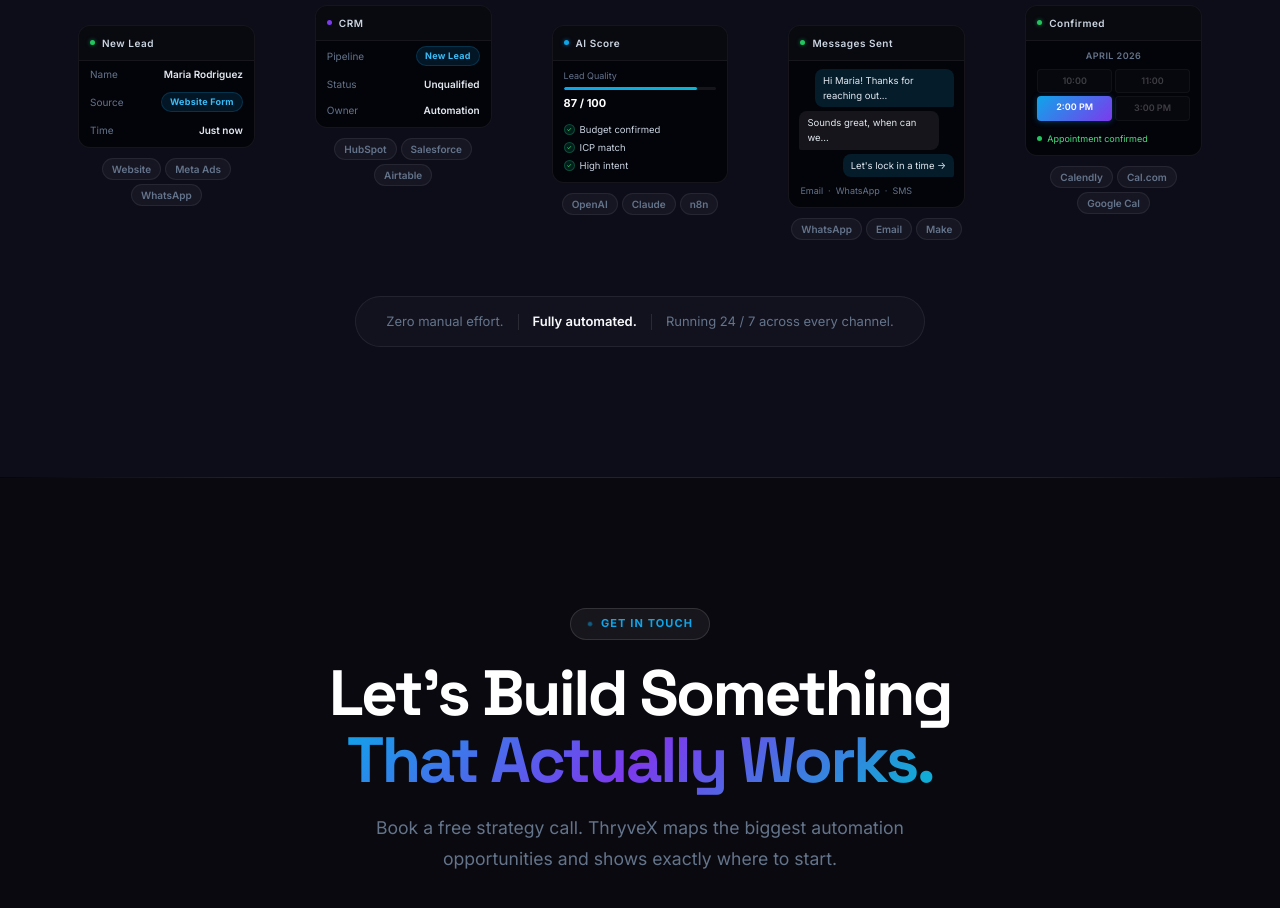
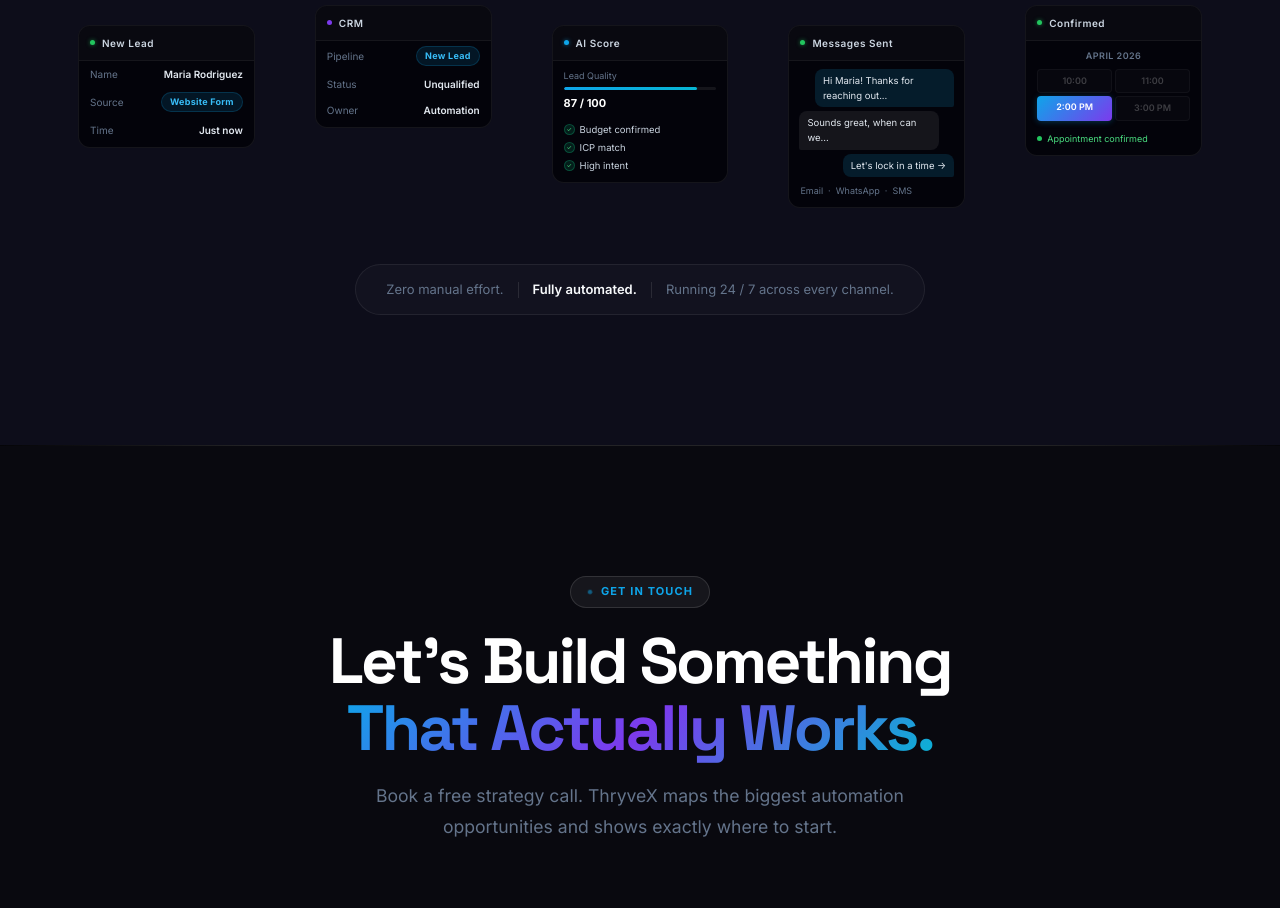
Before and after one commit to Thryvexgroup/ThryveX-Group, a website: page index.html in a window 1280 px wide. Shown: the part 5160-6068 px from the top of the page. Drawn offline with nearby package versions, Linux system fonts and the light colour scheme.

Commit message:
Remove tool badges from automation pipeline section
Co-Authored-By: Claude Sonnet 4.6 <noreply@anthropic.com>

```diff
--- a/index.html
+++ b/index.html
@@ -299,8 +299,6 @@
     .pm-slot-act{background:linear-gradient(135deg,var(--blue),var(--purple));color:#fff;box-shadow:0 1px 6px rgba(14,165,233,.3)}
     .pm-cal-conf{padding:5px 11px 9px;display:flex;align-items:center;gap:5px;font-size:9px;color:#4ade80}
     .pm-cal-conf-dot{width:5px;height:5px;border-radius:50%;background:#22c55e;flex-shrink:0}
-    .pipe-tools{display:flex;flex-wrap:wrap;justify-content:center;gap:4px;margin-top:10px}
-    .pipe-tool{padding:2px 9px;border-radius:var(--r-f);background:rgba(255,255,255,.04);border:1px solid rgba(255,255,255,.07);font-size:10px;font-weight:600;color:var(--tm)}
     .pipe-note{text-align:center;margin-top:56px}
     .pipe-note-inner{display:inline-flex;align-items:center;gap:14px;padding:14px 30px;border:1px solid rgba(255,255,255,.07);border-radius:var(--r-f);background:rgba(255,255,255,.025)}
     .pipe-note-inner span{font-size:13px;color:var(--tm)}
@@ -678,7 +676,6 @@
           <div class="pm-row"><span class="pm-k" data-en="Source" data-es="Fuente">Source</span><span class="pm-tag pm-tag-blue" data-en="Website Form" data-es="Formulario Web">Website Form</span></div>
           <div class="pm-row"><span class="pm-k" data-en="Time" data-es="Hora">Time</span><span class="pm-v" data-en="Just now" data-es="Ahora mismo">Just now</span></div>
         </div>
-        <div class="pipe-tools"><span class="pipe-tool">Website</span><span class="pipe-tool">Meta Ads</span><span class="pipe-tool">WhatsApp</span></div>
       </div>
 
       <!-- Connector 1 -->
@@ -698,7 +695,6 @@
           <div class="pm-row"><span class="pm-k" data-en="Status" data-es="Estado">Status</span><span class="pm-v" data-en="Unqualified" data-es="Sin Calificar">Unqualified</span></div>
           <div class="pm-row"><span class="pm-k" data-en="Owner" data-es="Responsable">Owner</span><span class="pm-v" data-en="Automation" data-es="Automatización">Automation</span></div>
         </div>
-        <div class="pipe-tools"><span class="pipe-tool">HubSpot</span><span class="pipe-tool">Salesforce</span><span class="pipe-tool">Airtable</span></div>
       </div>
 
       <!-- Connector 2 -->
@@ -725,7 +721,6 @@
             <div class="pm-chk"><div class="pm-chk-ico">✓</div><span data-en="High intent" data-es="Alta intención">High intent</span></div>
           </div>
         </div>
-        <div class="pipe-tools"><span class="pipe-tool">OpenAI</span><span class="pipe-tool">Claude</span><span class="pipe-tool">n8n</span></div>
       </div>
 
       <!-- Connector 3 -->
@@ -748,7 +743,6 @@
           </div>
           <div class="pm-via"><span>Email</span><span>·</span><span>WhatsApp</span><span>·</span><span>SMS</span></div>
         </div>
-        <div class="pipe-tools"><span class="pipe-tool">WhatsApp</span><span class="pipe-tool">Email</span><span class="pipe-tool">Make</span></div>
       </div>
 
       <!-- Connector 4 -->
@@ -775,7 +769,6 @@
           </div>
           <div class="pm-cal-conf"><div class="pm-cal-conf-dot"></div><span data-en="Appointment confirmed" data-es="Cita confirmada">Appointment confirmed</span></div>
         </div>
-        <div class="pipe-tools"><span class="pipe-tool">Calendly</span><span class="pipe-tool">Cal.com</span><span class="pipe-tool">Google Cal</span></div>
       </div>
 
     </div><!-- /pipe-track -->
```
